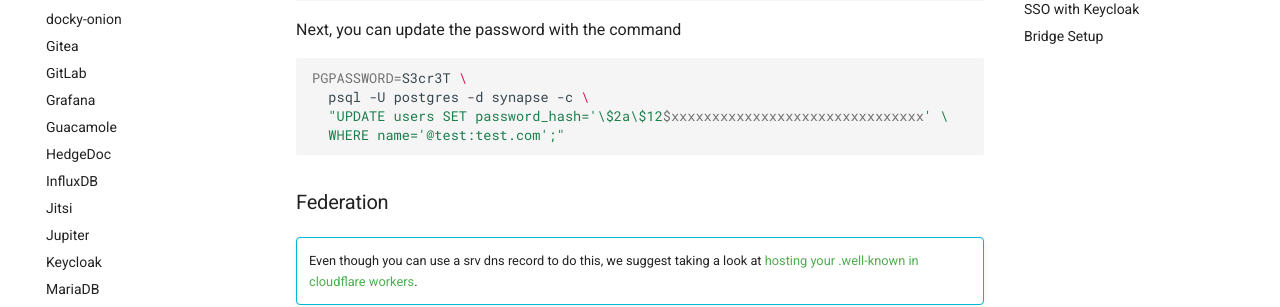
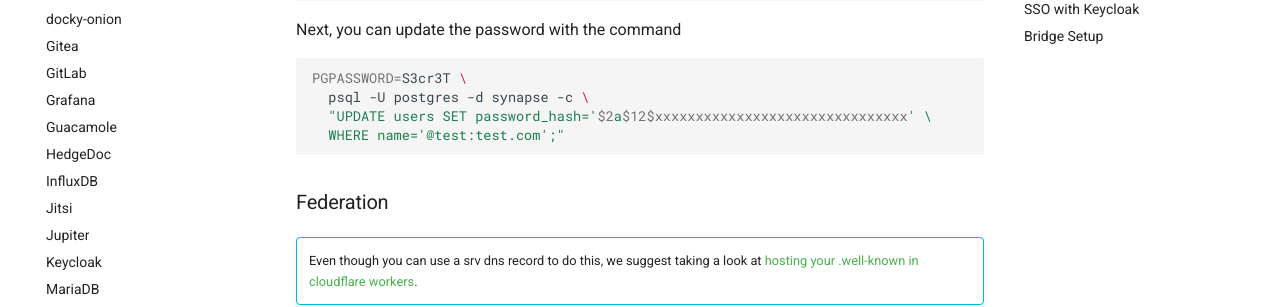
Before and after one commit to felbinger/AdminGuide, an MkDocs documentation site: the page built from docs/services/matrix.md, in a window 1280 px wide and 900 px high, scrolled down 2008 px. Shown: the part 153-460 px from the top of the window. Built offline with MkDocs 1.6.1 and Material for MkDocs 9.7.7, drawn with Linux system fonts in a browser that asks for light colours; nearby versions of some CDN libraries; comment, search, counter and statistics services are not loaded.

````diff
--- a/docs/services/matrix.md
+++ b/docs/services/matrix.md
@@ -106,7 +106,7 @@ Next, you can update the password with the command
 ```shell
 PGPASSWORD=S3cr3T \
   psql -U postgres -d synapse -c \
-  "UPDATE users SET password_hash='\$2a\$12$xxxxxxxxxxxxxxxxxxxxxxxxxxxxxxx' \
+  "UPDATE users SET password_hash='$2a$12$xxxxxxxxxxxxxxxxxxxxxxxxxxxxxxx' \
   WHERE name='@test:test.com';"
 ```
 
````
